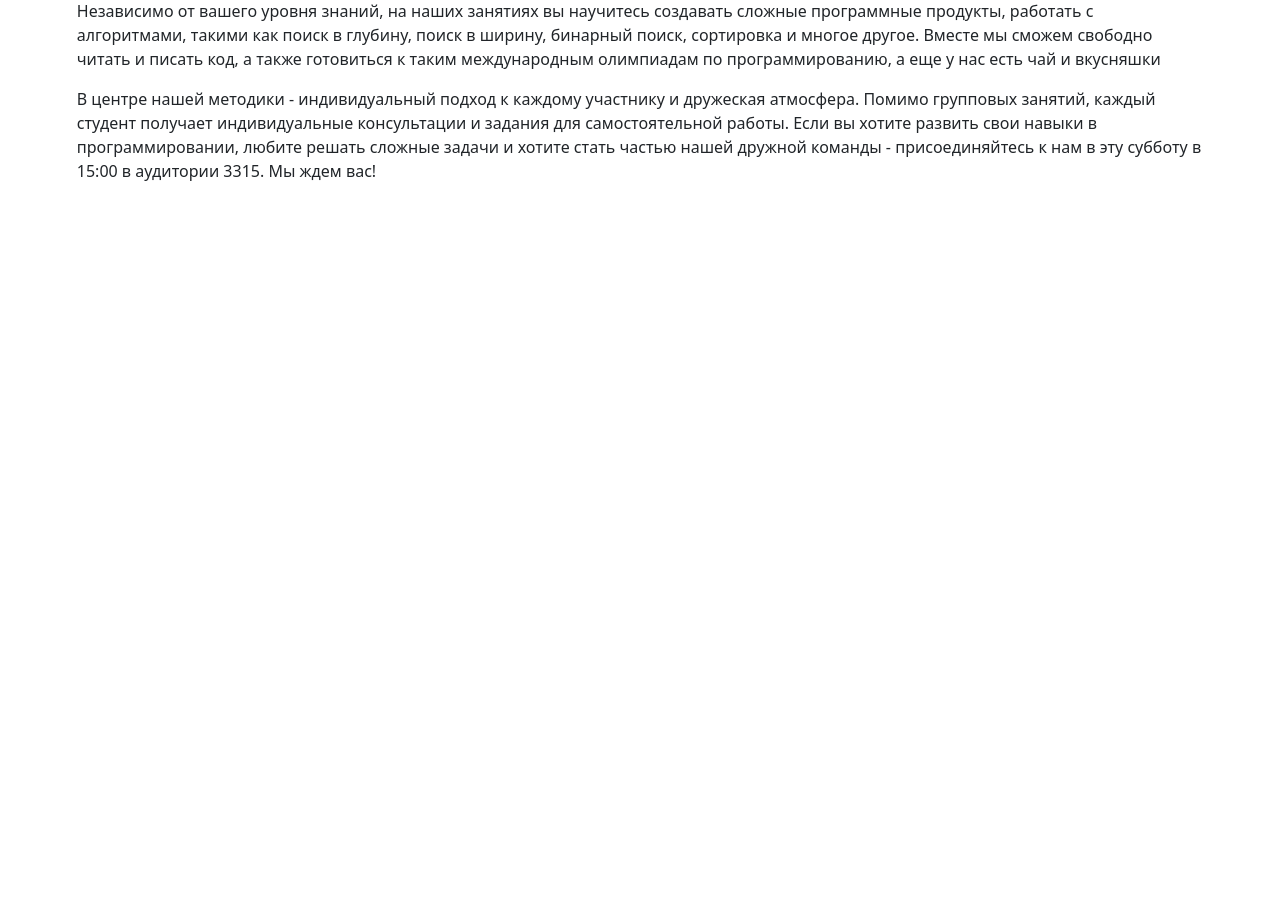
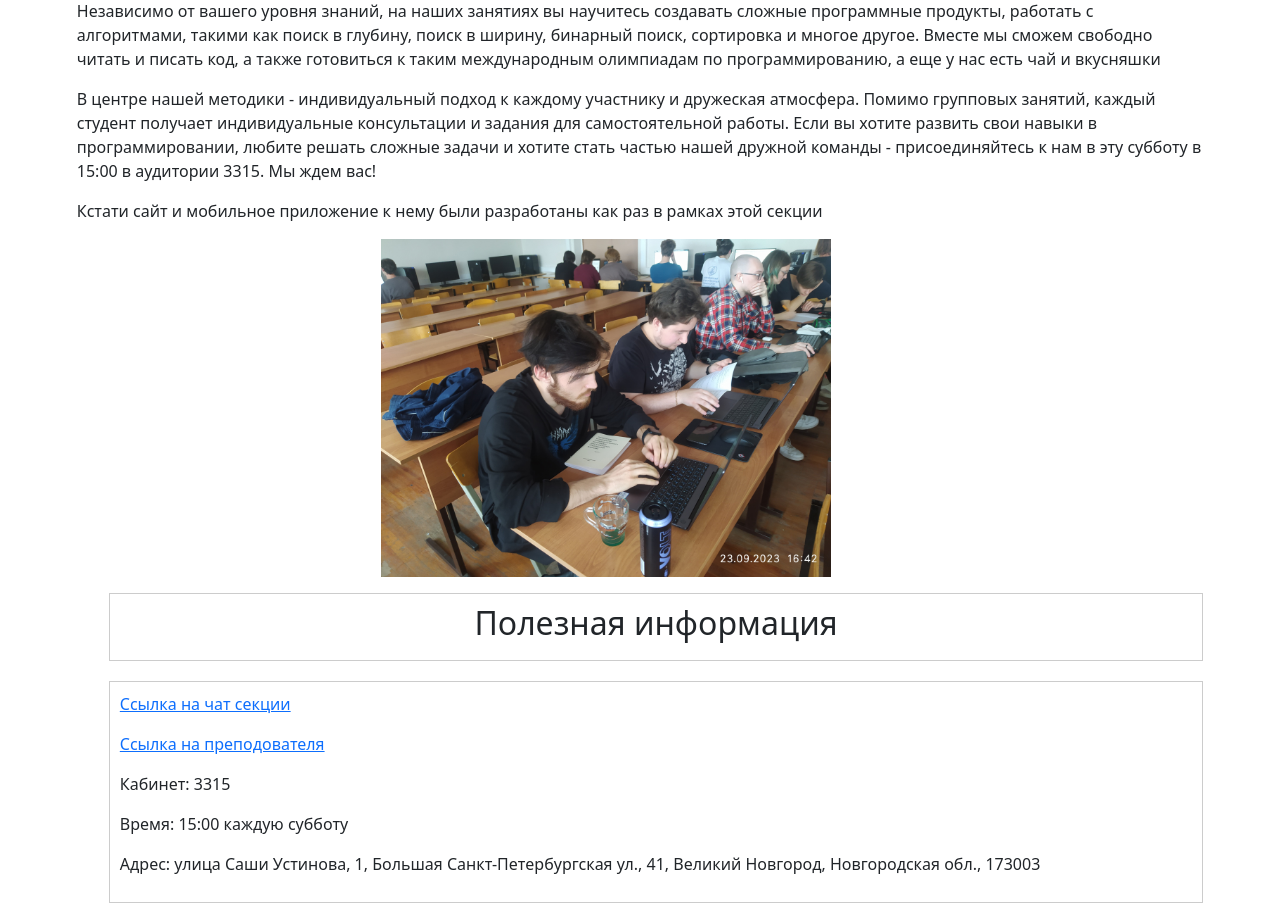
Before and after one commit to LunaAlicor/hackathons, a Django app: page /about in a window 1280 px wide. Shown: the part 365-1288 px from the top of the page. Before the commit the page ends 546 px from the top, so only its background shows below. Run offline with Django 3.2, Linux system fonts and the light colour scheme.

Commit message:
23.10.03

```diff
--- a/Service for hackathons/hackathon/main/templates/main/about.html
+++ b/Service for hackathons/hackathon/main/templates/main/about.html
@@ -1,4 +1,5 @@
 {% extends 'main/base.html' %}
+{% load static %}
 
 {% block title %}
     О нас
@@ -12,5 +13,37 @@
     <p>Независимо от вашего уровня знаний, на наших занятиях вы научитесь создавать сложные программные продукты, работать с алгоритмами, такими как поиск в глубину, поиск в ширину, бинарный поиск, сортировка и многое другое. Вместе мы сможем свободно читать и писать код, а также готовиться к таким международным олимпиадам по программированию, а еще у нас есть чай и вкусняшки</p>
 
     <p>В центре нашей методики - индивидуальный подход к каждому участнику и дружеская атмосфера. Помимо групповых занятий, каждый студент получает индивидуальные консультации и задания для самостоятельной работы. Если вы хотите развить свои навыки в программировании, любите решать сложные задачи и хотите стать частью нашей дружной команды - присоединяйтесь к нам в эту субботу в 15:00 в аудитории 3315. Мы ждем вас!</p>
+    <p>Кстати сайт и мобильное приложение к нему были разработаны как раз в рамках этой секции</p>
+    <p>
+        <img id="img0" src="{% static 'main/img/about_photos/1.jpg' %}" onclick="imgchange()" style="width: 40%; margin-left: 27%; margin-right: 30%;">
+        <ul>
+            <li><h2 style="text-align: center;">Полезная информация</h2></li>
+            <li>
+                <p><a href="https://vk.me/join/gJp7cpsW1t8rvplQWSQpWZByeWMkj//KrD8=">Ссылка на чат секции</a></p>
+                <p><a href="https://vk.com/caoricun">Ссылка на преподователя</a></p>
+                <p>Кабинет: 3315</p>
+                <p>Время: 15:00 каждую субботу</p>
+                <p>Адрес: улица Саши Устинова, 1, Большая Санкт-Петербургская ул., 41, Великий Новгород, Новгородская обл., 173003 </p>
+
+            </li>
+        </ul>
+    </p>
+    <script>
+        var images = [
+    "{% static 'main/img/about_photos/1.jpg' %}",
+    "{% static 'main/img/about_photos/2.jpg' %}",
+    "{% static 'main/img/about_photos/3.jpg' %}",
+    "{% static 'main/img/about_photos/4.jpg' %}",
+    "{% static 'main/img/about_photos/5.jpg' %}"
+];
+var currentIndex = 0;
+
+function imgchange() {
+    var img = document.getElementById("img0");
+    currentIndex = (currentIndex + 1) % images.length;
+    img.src = images[currentIndex];
+}
+
+    </script>
 </div>
 {% endblock %}
--- a/Service for hackathons/hackathon/main/templates/main/create_team.html
+++ b/Service for hackathons/hackathon/main/templates/main/create_team.html
@@ -2,4 +2,5 @@
 
 {% block title %}Создание команды{% endblock %}
 {% block content %}
+<button onclick="history.go(-1);">Назад</button>
 {% endblock %}
--- a/Service for hackathons/hackathon/main/templates/main/del_news.html
+++ b/Service for hackathons/hackathon/main/templates/main/del_news.html
@@ -3,4 +3,5 @@
 {% block title %} Удаление новости {% endblock %}
 
 {% block content %}
+<button onclick="history.go(-1);">Назад</button>
 {% endblock %}
--- a/Service for hackathons/hackathon/main/templates/main/delete_event.html
+++ b/Service for hackathons/hackathon/main/templates/main/delete_event.html
@@ -3,5 +3,5 @@
 {% block title %} {% endblock %}
 
 {% block content %}
-hello world
+<button onclick="history.go(-1);">Назад</button>
 {% endblock %}
--- a/Service for hackathons/hackathon/main/templates/main/team_application.html
+++ b/Service for hackathons/hackathon/main/templates/main/team_application.html
@@ -1,7 +1,7 @@
 {% extends 'main/base.html' %}
 {% block title %}Просмотр заявок в команду {% endblock %}
 {% block content %}
-
+{% if user.is_staff %}
 <ul>
     <h1>Просмотр заявок в команду {{team.name}}:</h1>
     {% for application in team_applications %}
@@ -22,5 +22,7 @@
     {% endfor %}
     <button onclick="history.go(-1);">Назад</button>
 </ul>
-
+{% else %}
+<button onclick="history.go(-1);">Назад</button>
+{% endif %}
 {% endblock %}
```
Also changed, not shown: Service for hackathons/hackathon/db.sqlite3, Service for hackathons/hackathon/main/static/main/img/about_photos/1.jpg (added), Service for hackathons/hackathon/main/static/main/img/about_photos/2.jpg (added), Service for hackathons/hackathon/main/static/main/img/about_photos/3.jpg (added), Service for hackathons/hackathon/main/static/main/img/about_photos/4.jpg (added), Service for hackathons/hackathon/main/static/main/img/about_photos/5.jpg (added).
